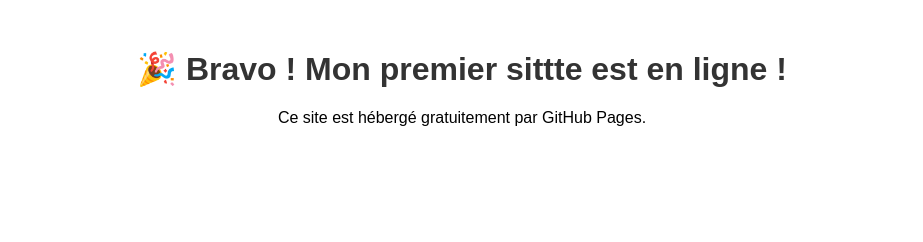
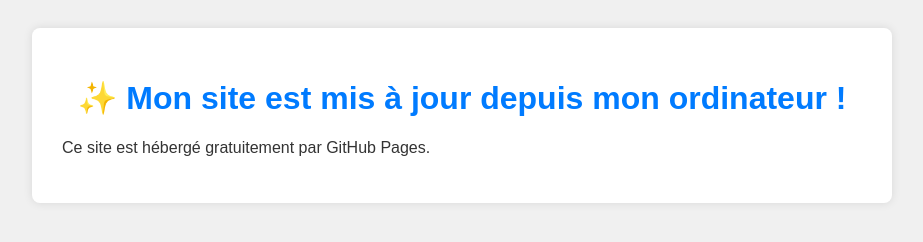
Before and after one commit to AlainSchollaert/blog, a plain HTML site: page index.html in a window 1280 px wide. Shown: the whole page, without its empty margins (178-1101 px from the left). Drawn offline with Linux system fonts and the light colour scheme.

Commit message:
Ajout de la structure CSS de base et centrage du contenu

```diff
--- a/index.html
+++ b/index.html
@@ -4,13 +4,12 @@
     <meta charset="UTF-8">
     <meta name="viewport" content="width=device-width, initial-scale=1.0">
     <title>Mon Site GitHub Pages</title>
-    <style>
-        body { font-family: sans-serif; text-align: center; margin-top: 50px; }
-        h1 { color: #333; }
-    </style>
+    <link rel="stylesheet" href="style.css">
 </head>
-<body>
-    <h1>🎉 Bravo ! Mon premier sittte est en ligne !</h1>
-    <p>Ce site est hébergé gratuitement par GitHub Pages.</p>
-</body>
+    <body>
+        <div class="container">
+            <h1>✨ Mon site est mis à jour depuis mon ordinateur !</h1>
+            <p>Ce site est hébergé gratuitement par GitHub Pages.</p>
+        </div>
+    </body>
 </html>
--- /dev/null
+++ b/style.css
@@ -0,0 +1,21 @@
+body {
+    background-color: #f0f0f0;
+    color: #333;
+    font-family: Arial, sans-serif;
+    padding: 20px; /* Ajout d'un peu d'espace autour du corps */
+}
+
+/* NOUVELLE RÈGLE : Centrer le contenu et limiter la largeur */
+.container {
+    max-width: 800px; /* Limite la largeur du contenu à 800 pixels */
+    margin: 0 auto; /* C'est la ligne magique pour centrer un bloc */
+    background-color: white; /* Donne un fond blanc au contenu centré */
+    padding: 30px;
+    box-shadow: 0 0 10px rgba(0, 0, 0, 0.1); /* Ajoute une légère ombre */
+    border-radius: 8px; /* Coins légèrement arrondis */
+}
+
+h1 {
+    color: #007bff;
+    text-align: center; /* Centrer le titre dans le conteneur */
+}
```
